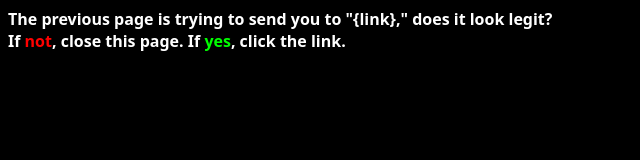
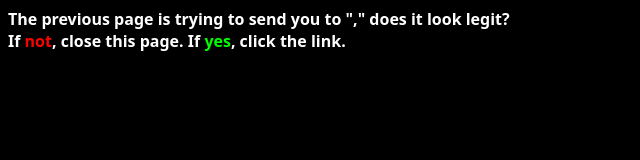
Before and after one commit to NCSources0/verify, a plain HTML site: page index.html in a window 1280 px wide. Shown: the full height of the page, 0-640 px from the left. Drawn offline with Linux system fonts and the light colour scheme.

Commit message:
It's document.BODY.innerHTML!!!

```diff
--- a/index.html
+++ b/index.html
@@ -18,7 +18,7 @@
   If <span style="color:#f00;font-weight:bolder">not</span>, close this page. If <span style="color:#0f0;font-weight:bolder">yes</span>, click the link.
   <script>
     const link = decodeURIComponent(window.location.search.slice(1))
-    document.innerHTML = document.innerHTML.replace('{link}', `<a href="${link}"target="_self">${link}</a>`);
+    document.body.innerHTML = document.body.innerHTML.replace('{link}', `<a href="${link}"target="_self">${link}</a>`);
   </script>
 </body>
 </html>
```
